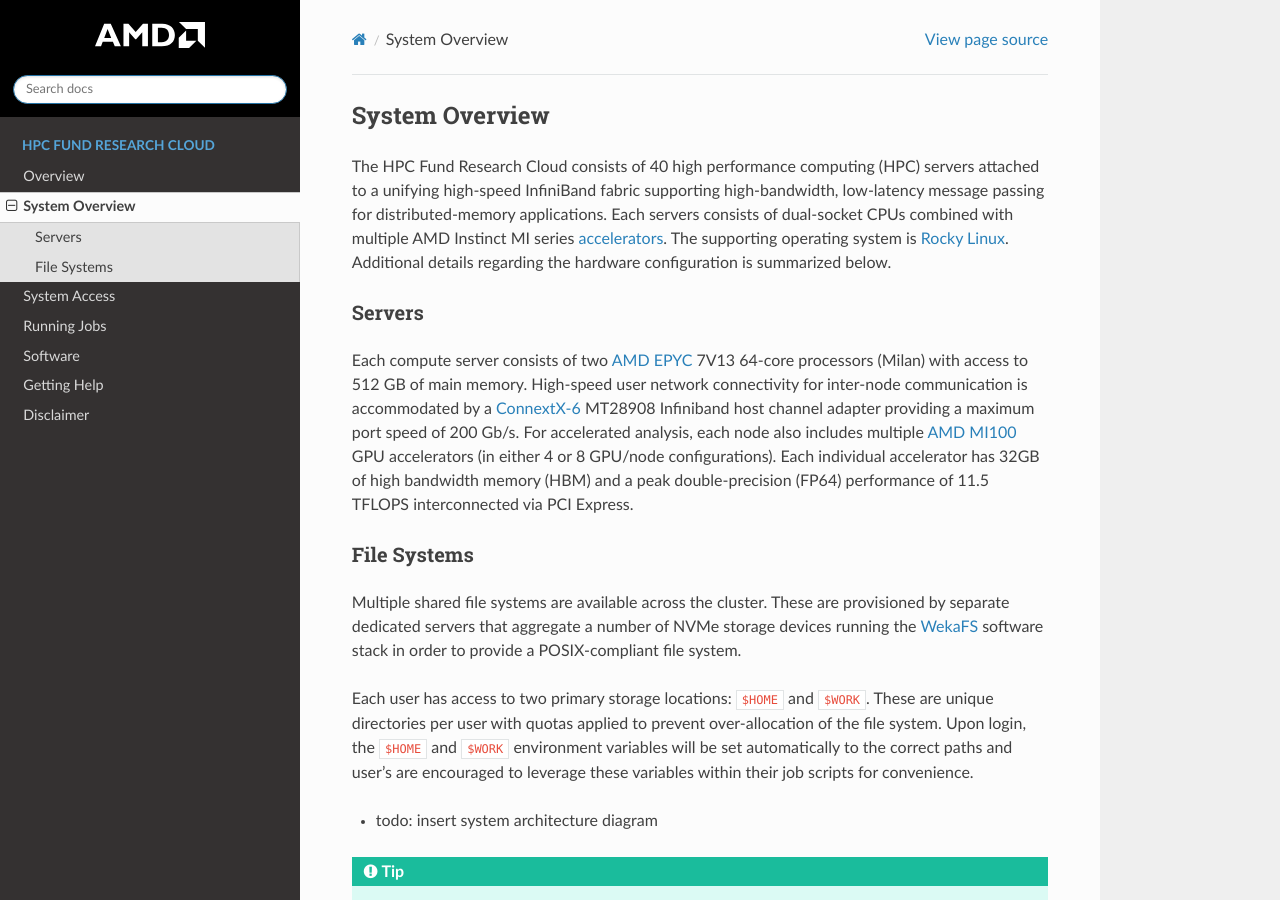
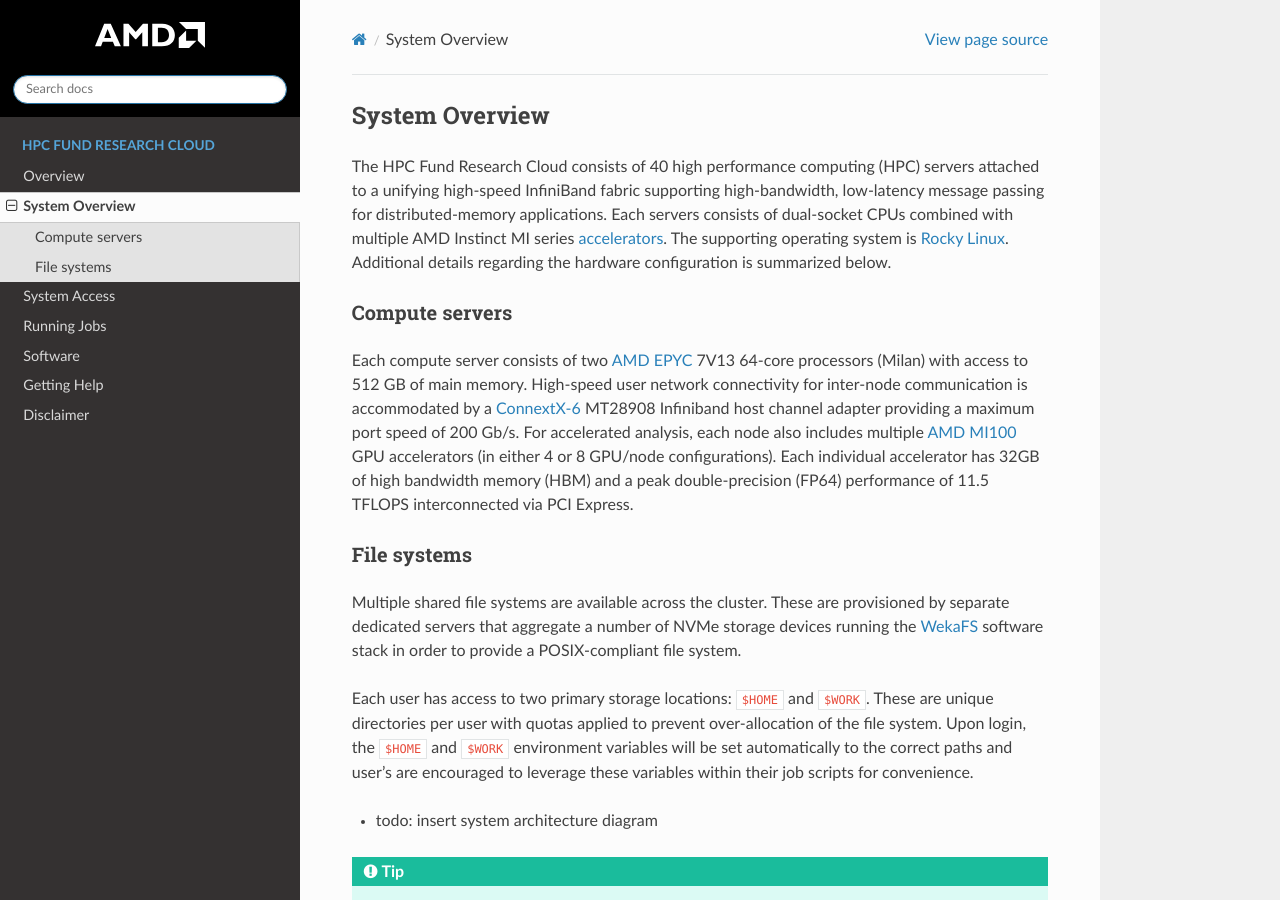
Before and after one commit to AMDResearch/hpcfund, a Sphinx documentation site: the page built from docs/hardware.md, in a window 1280 px wide and 900 px high. Built offline with Sphinx 7.4.7 and the Read the Docs theme 2.0.0, drawn with Linux system fonts in a browser that asks for light colours.

Commit message:
update section headers

```diff
--- a/docs/hardware.md
+++ b/docs/hardware.md
@@ -2,11 +2,11 @@
 
 The HPC Fund Research Cloud consists of 40 high performance computing (HPC) servers attached to a unifying high-speed InfiniBand fabric supporting high-bandwidth, low-latency message passing for distributed-memory applications.  Each servers consists of dual-socket CPUs combined with multiple AMD Instinct MI series [accelerators](https://www.amd.com/en/graphics/instinct-server-accelerators).  The supporting operating system is [Rocky Linux](https://rockylinux.org). Additional details regarding the hardware configuration is summarized below.
 
-## Servers
+## Compute servers
 
 Each compute server consists of two [AMD EPYC](https://www.amd.com/en/processors/epyc-server-cpu-family) 7V13 64-core processors (Milan) with access to 512 GB of main memory. High-speed user network connectivity for inter-node communication is accommodated by a [ConnextX-6](https://nvdam.widen.net/s/5j7xtzqfxd/connectx-6-infiniband-datasheet-1987500-r2) MT28908 Infiniband host channel adapter providing a maximum port speed of 200 Gb/s.   For accelerated analysis, each node also includes multiple [AMD MI100](https://www.amd.com/en/products/server-accelerators/instinct-mi100) GPU accelerators (in either 4 or 8 GPU/node configurations). Each individual accelerator has 32GB of high bandwidth memory (HBM) and a peak double-precision (FP64) performance of 11.5 TFLOPS interconnected via PCI Express.
 
-## File Systems
+## File systems
 
 Multiple shared file systems are available across the cluster.  These are provisioned by separate dedicated servers that aggregate a number of NVMe storage devices running the [WekaFS](https://docs.weka.io) software stack in order to provide a POSIX-compliant file system.
 
```
